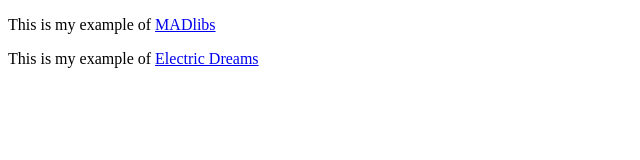
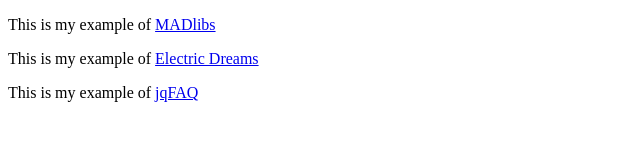
Before and after one commit to ckomarec/ckomarec.github.io, a plain HTML site: page index.html in a window 1280 px wide. Shown: the whole page, without its empty margins (0-640 px from the left). Drawn offline with Linux system fonts and the light colour scheme.

Commit message:
add jq again

```diff
--- a/index.html
+++ b/index.html
@@ -9,6 +9,7 @@
 <p>This is my example of <a href="MADlibs/start.html">MADlibs</a></p>
 
 <p>This is my example of <a href="electricDreams/index.html">Electric Dreams</a></p>
+<p>This is my example of <a href="jqueryFAQ/faqStart.html">jqFAQ</a></p>
 
 
 </body>
```
Also changed, not shown: 1 other file.
